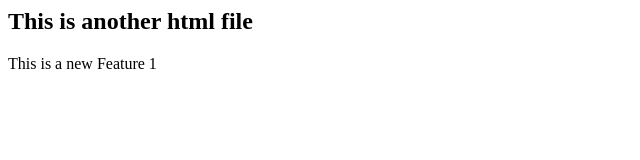
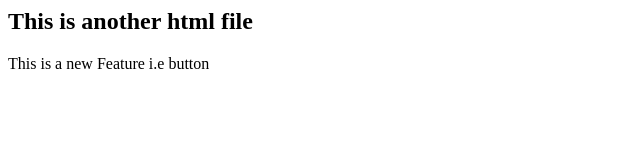
Before and after one commit to SROY9697/LocalRepo, a plain HTML site: page index.html in a window 1280 px wide. Shown: the full height of the page, 0-640 px from the left. Drawn offline with Linux system fonts and the light colour scheme.

```diff
--- a/index.html
+++ b/index.html
@@ -1,2 +1,2 @@
 <h2>This is another html file</h2>
-<p>This is a new Feature 1</p>
+<p>This is a new Feature i.e button</p>
```
